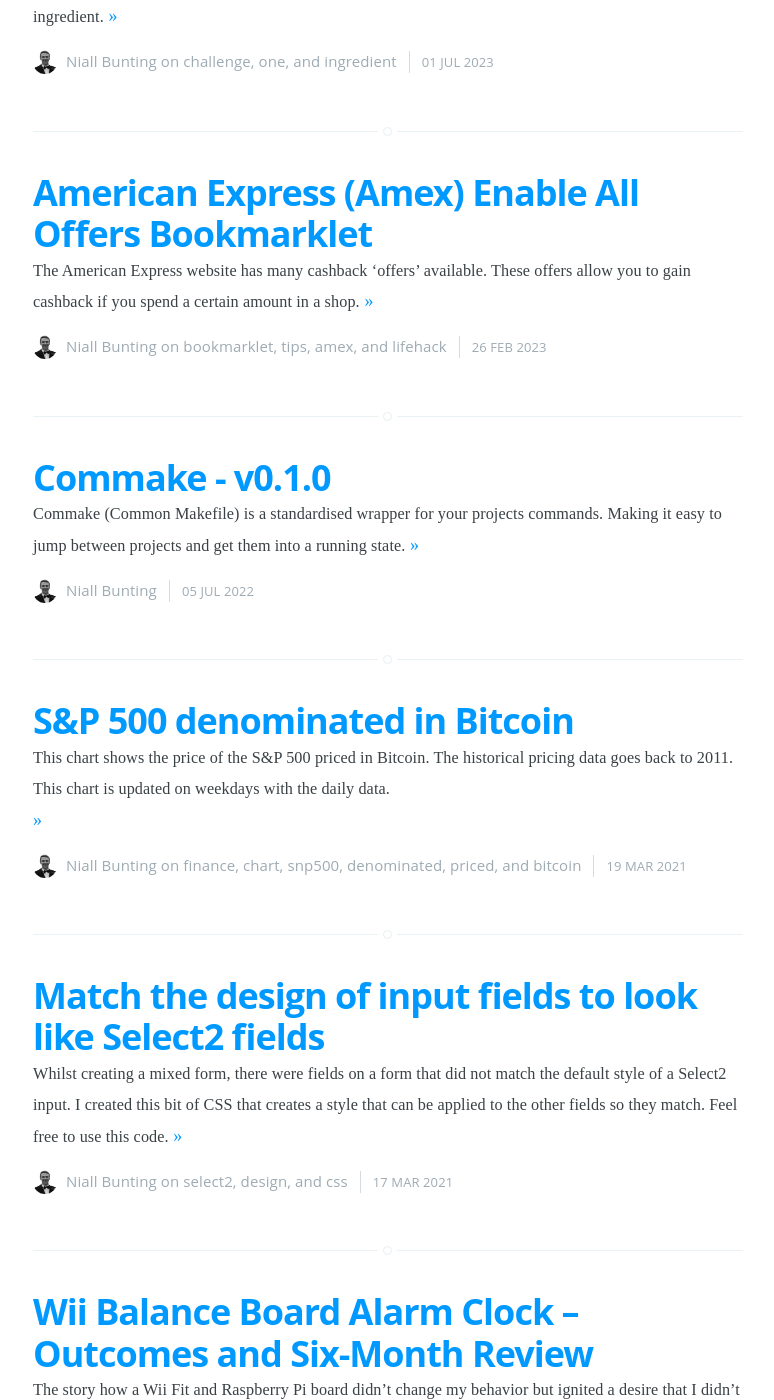
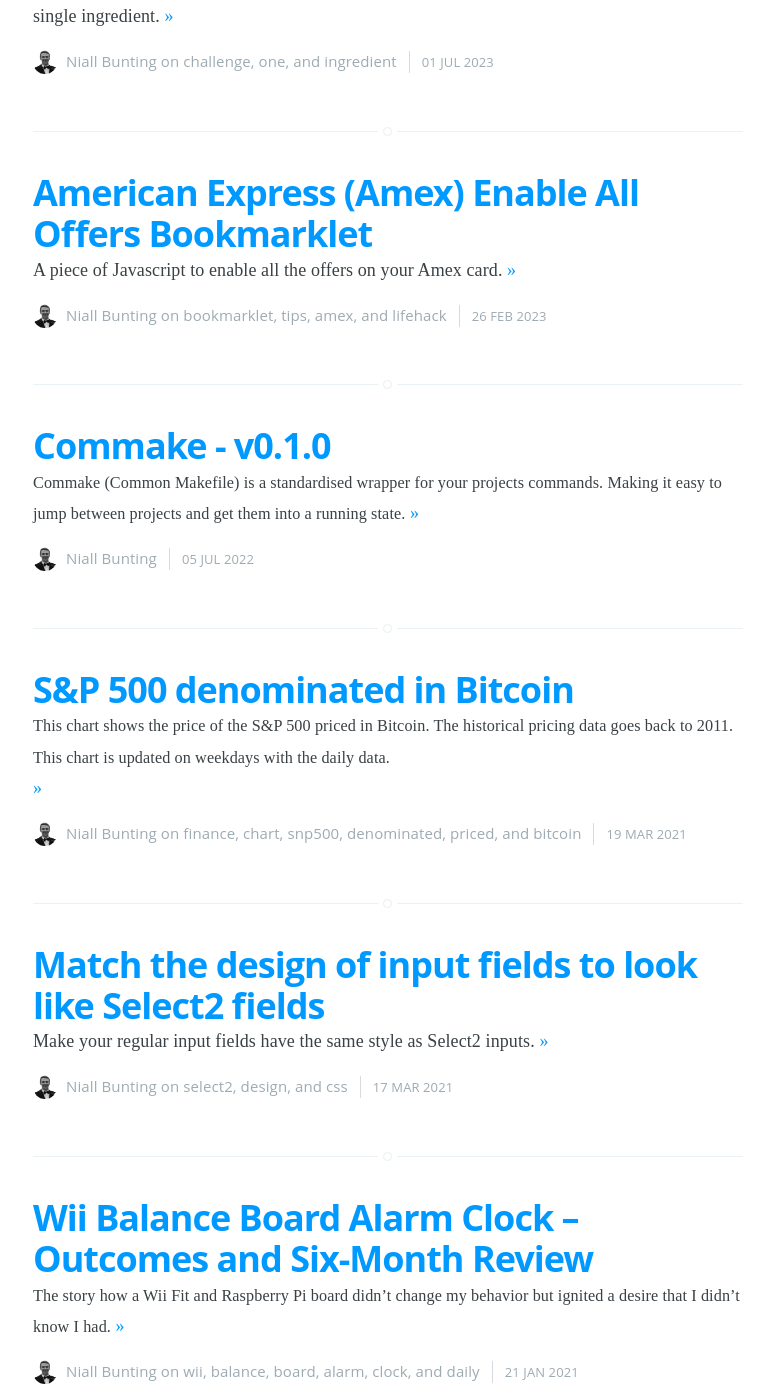
Before and after one commit to NiallBunting/niallbunting.github.io, a Jekyll site: the page built from index.html, in a window 1280 px wide and 1400 px high, scrolled down 1197 px. Shown: the whole window, without its empty margins (252-1026 px from the left). Built offline with Jekyll 4.4.1, drawn with Linux system fonts in a browser that asks for light colours; the list of posts is cut into pages by our own code.

Commit message:
Add some excerpts to posts so not to use the first line.

```diff
--- a/_posts/2021-03-17-make-regular-inputs-look-like-select2.markdown
+++ b/_posts/2021-03-17-make-regular-inputs-look-like-select2.markdown
@@ -3,6 +3,7 @@
 title:  "Match the design of input fields to look like Select2 fields"
 date:   2021-03-17 12:00:00
 categories: select2 design css
+excerpt: "Make your regular input fields have the same style as Select2 inputs."
 ---
 
 Whilst creating a mixed form, there were fields on a form that did not match the default style of a Select2 input. I created this bit of CSS that creates a style that can be applied to the other fields so they match. Feel free to use this code.
--- a/_posts/2023-02-26-amex-save-all-button.md
+++ b/_posts/2023-02-26-amex-save-all-button.md
@@ -3,6 +3,7 @@
 title:  "American Express (Amex) Enable All Offers Bookmarklet"
 date:   2023-02-26 12:00:00
 categories: bookmarklet tips amex lifehack
+excerpt: "A piece of Javascript to enable all the offers on your Amex card."
 ---
 
 The American Express website has many cashback 'offers' available. These offers allow you to gain cashback if you spend a certain amount in a shop.
--- a/_posts/2023-07-01-one-ingredient-challenge.markdown
+++ b/_posts/2023-07-01-one-ingredient-challenge.markdown
@@ -3,6 +3,7 @@
 title:  "One Ingredient Challenge"
 date:   2023-07-01 12:00:00
 categories: challenge one ingredient
+excerpt: "One ingredient challenge is a month long challenge where you only eat foods containing one single ingredient."
 ---
 
 One ingredient challenge is a month long challenge where you only eat foods containing one single ingredient.
```
